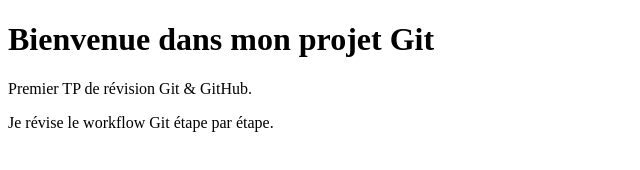
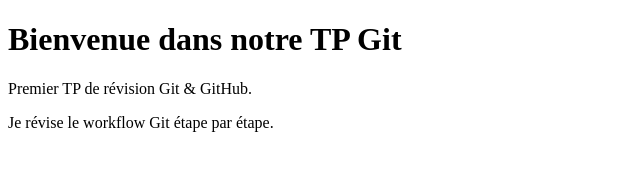
Before and after one commit to Rachaggariani/TP1_Ghariani_Racha, a plain HTML site: page index.html in a window 1280 px wide. Shown: the whole page, without its empty margins (0-640 px from the left). Drawn offline with Linux system fonts and the light colour scheme.

Commit message:
Personnalisation du titre depuis feature-footer

```diff
--- a/index.html
+++ b/index.html
@@ -5,7 +5,7 @@
  <title>Git & GitHub - TP1</title>
 </head>
 <body>
- <h1>Bienvenue dans mon projet Git</h1>
+<h1>Bienvenue dans notre TP Git</h1>
  <p>Premier TP de révision Git & GitHub.</p>
 <p>Je révise le workflow Git étape par étape.</p>
 
```
